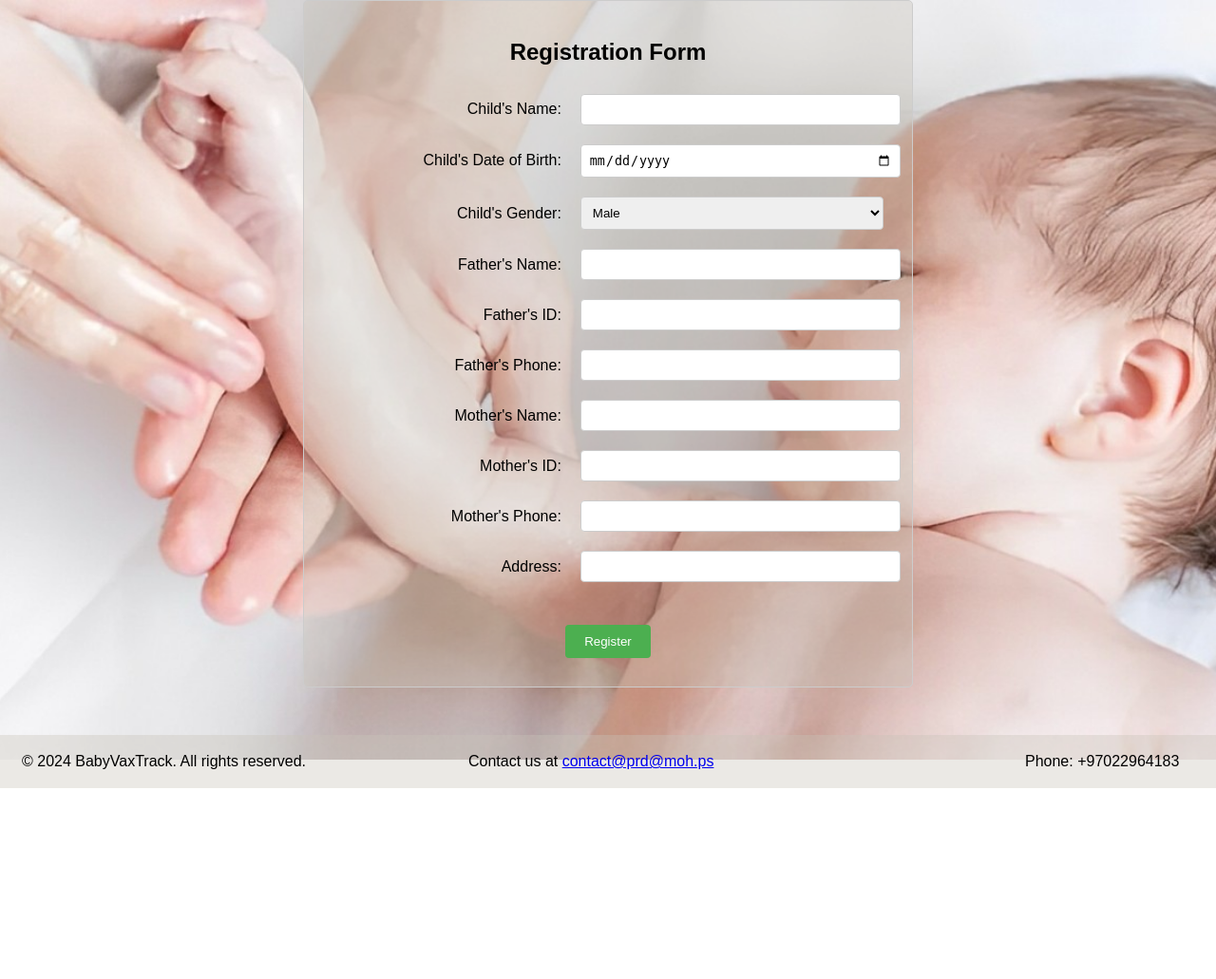
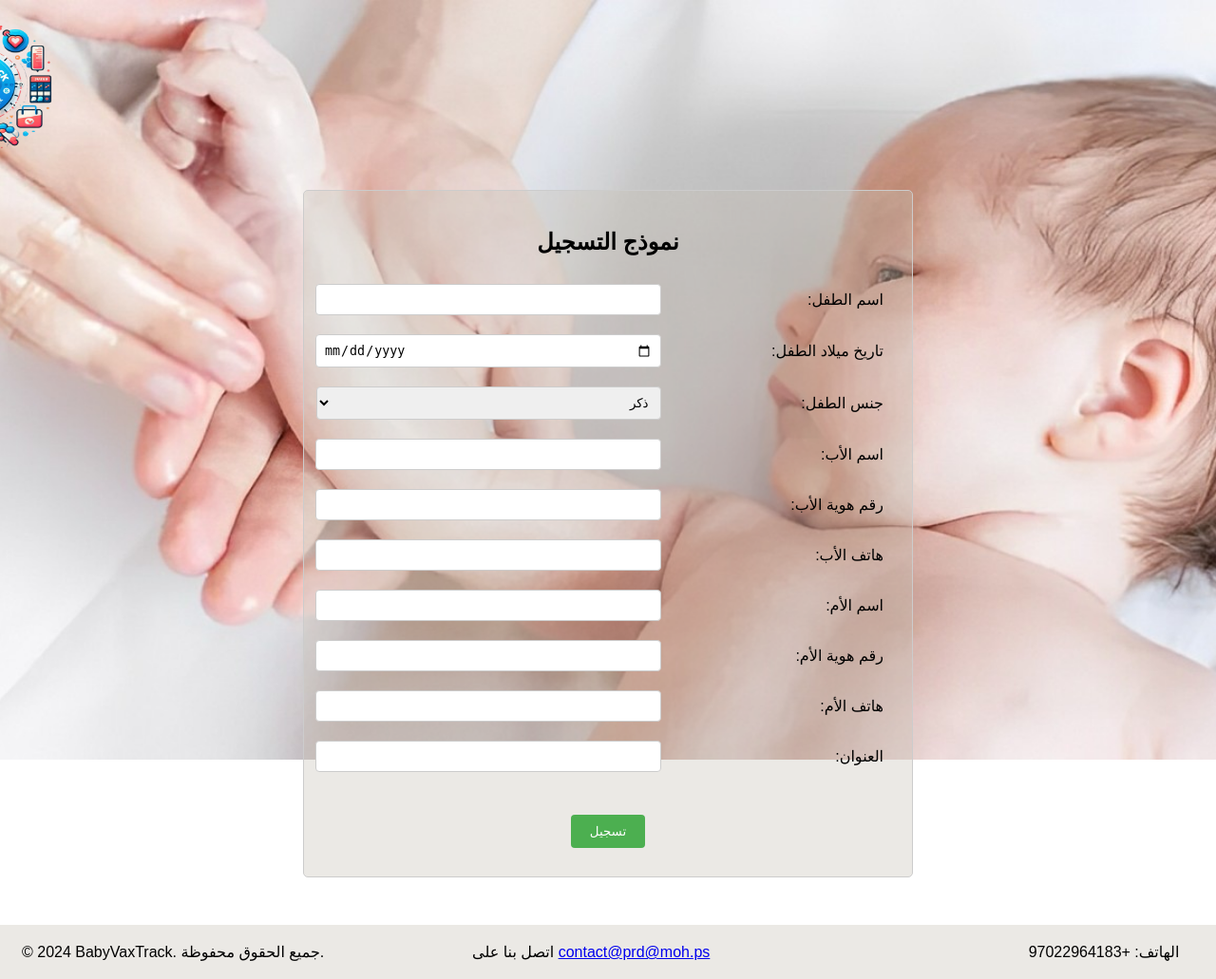
Before and after one commit to MahmoudShouli/BabyVaxTracker, a PHP site: page /signup.html in a window 1280 px wide. Shown: the whole page at 95% size. Before the commit the page ends 830 px from the top, so only its background shows below. Run offline with PHP 8.4, Linux system fonts and the light colour scheme.

Commit message:
update convet the sign up to arabic and add logo

```diff
--- a/index.html
+++ b/index.html
@@ -10,6 +10,7 @@
           crossorigin="anonymous" referrerpolicy="no-referrer"/>
 </head>
 <body>
+
 <header>
     <a href="index.html"><img src="images/logo.png" alt="this is the logo"></a>
 </header>
--- a/signup.html
+++ b/signup.html
@@ -1,5 +1,5 @@
 <!DOCTYPE html>
-<html>
+<html lang="ar">
 <head>
     <meta charset="utf-8">
     <meta http-equiv="Content-Language" content="ar">
@@ -8,83 +8,81 @@
     <link rel="stylesheet" type="text/css" href="stylesheet/sssignup.css">
 </head>
 <body>
-
-<div class="form-container">
-    <h2>Registration Form</h2>
+<header>
+    <a href="index.html"><img src="images/logo.png" alt="this is the logo"></a>
+</header>
+<div dir="rtl" class="form-container">
+    <h2>نموذج التسجيل</h2>
     <form>
         <table class="form-table">
             <tr>
-                <td><label for="childName">Child's Name:</label></td>
+                <td><label for="childName">اسم الطفل:</label></td>
                 <td><input type="text" id="childName" name="childName" required></td>
             </tr>
             <tr>
-                <td><label for="childBirthDate">Child's Date of Birth:</label></td>
+                <td><label for="childBirthDate">تاريخ ميلاد الطفل:</label></td>
                 <td><input type="date" id="childBirthDate" name="childBirthDate" required></td>
             </tr>
             <tr>
-                <td><label for="childGender">Child's Gender:</label></td>
+                <td><label for="childGender">جنس الطفل:</label></td>
                 <td class="fm">
                     <select id="childGender" name="childGender" required>
-                        <option value="male">Male</option>
-                        <option value="female">Female</option>
+                        <option value="male">ذكر</option>
+                        <option value="female">أنثى</option>
                     </select>
                 </td>
             </tr>
             <tr>
-                <td><label for="fatherName">Father's Name:</label></td>
+                <td><label for="fatherName">اسم الأب:</label></td>
                 <td><input type="text" id="fatherName" name="fatherName" required></td>
             </tr>
             <tr>
-                <td><label for="fatherId">Father's ID:</label></td>
+                <td><label for="fatherId">رقم هوية الأب:</label></td>
                 <td><input type="text" id="fatherId" name="fatherId" required></td>
             </tr>
             <tr>
-                <td><label for="fatherPhone">Father's Phone:</label></td>
+                <td><label for="fatherPhone">هاتف الأب:</label></td>
                 <td><input type="tel" id="fatherPhone" name="fatherPhone" required></td>
             </tr>
             <tr>
-                <td><label for="motherName">Mother's Name:</label></td>
+                <td><label for="motherName">اسم الأم:</label></td>
                 <td><input type="text" id="motherName" name="motherName" required></td>
             </tr>
             <tr>
-                <td><label for="motherId">Mother's ID:</label></td>
+                <td><label for="motherId">رقم هوية الأم:</label></td>
                 <td><input type="text" id="motherId" name="motherId" required></td>
             </tr>
             <tr>
-                <td><label for="motherPhone">Mother's Phone:</label></td>
+                <td><label for="motherPhone">هاتف الأم:</label></td>
                 <td><input type="tel" id="motherPhone" name="motherPhone" required></td>
             </tr>
             <tr>
-                <td><label for="address">Address:</label></td>
+                <td><label for="address">العنوان:</label></td>
                 <td><input type="text" id="address" name="address" required></td>
             </tr>
             <tr>
                 <td colspan="2" style="text-align: center;">
-                    <input type="submit" value="Register">
+                    <input type="submit" value="تسجيل">
                 </td>
             </tr>
         </table>
-
     </form>
 </div>
-<footer >
+<footer>
     <table>
         <tr>
-
-            <td class="ftd1">    <p >&copy; 2024 BabyVaxTrack. All rights reserved.</p>
+            <td class="ftd1">
+                <p>&copy; 2024 BabyVaxTrack. جميع الحقوق محفوظة.</p>
             </td>
-            <td class="ftd2">    <p>Contact us at      <a href="mailto:prd@moh.ps">contact@prd@moh.ps</a></p>
+            <td class="ftd2">
+                <p>اتصل بنا على <a href="mailto:prd@moh.ps">contact@prd@moh.ps</a></p>
             </td>
-            <td class="ftd3">    <p class="tt">            Phone: +97022964183     </p>
+            <td class="ftd3">
+                <p class="tt">الهاتف: +97022964183</p>
             </td>
-
-
         </tr>
-
-
     </table>
 </footer>
 
-
 </body>
 </html>
--- a/stylesheet/sssignup.css
+++ b/stylesheet/sssignup.css
@@ -104,3 +104,29 @@ footer{
     margin-top: 50px;
     background-color: rgba(201, 195, 185, 0.37);
 }
+#childGender{
+
+    width: 105%;
+
+}
+header {
+    height: 200px;
+    width: 100vw;
+
+
+}
+
+header img {
+    width: 170px;
+    height: 150px;
+    margin-left: -1320px;
+    margin-top: 15px;
+
+}
+
+header img:hover {
+    width: 200px;
+    height: 200px;
+
+
+}
```
